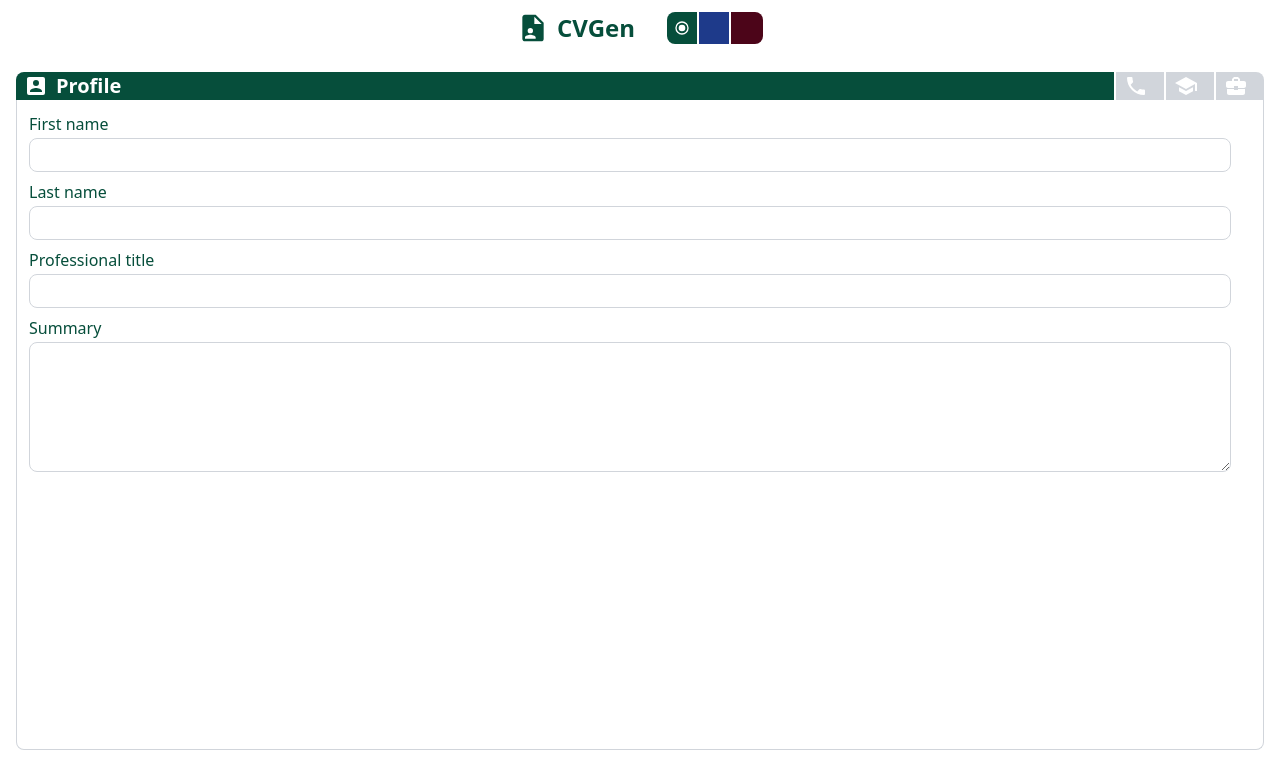
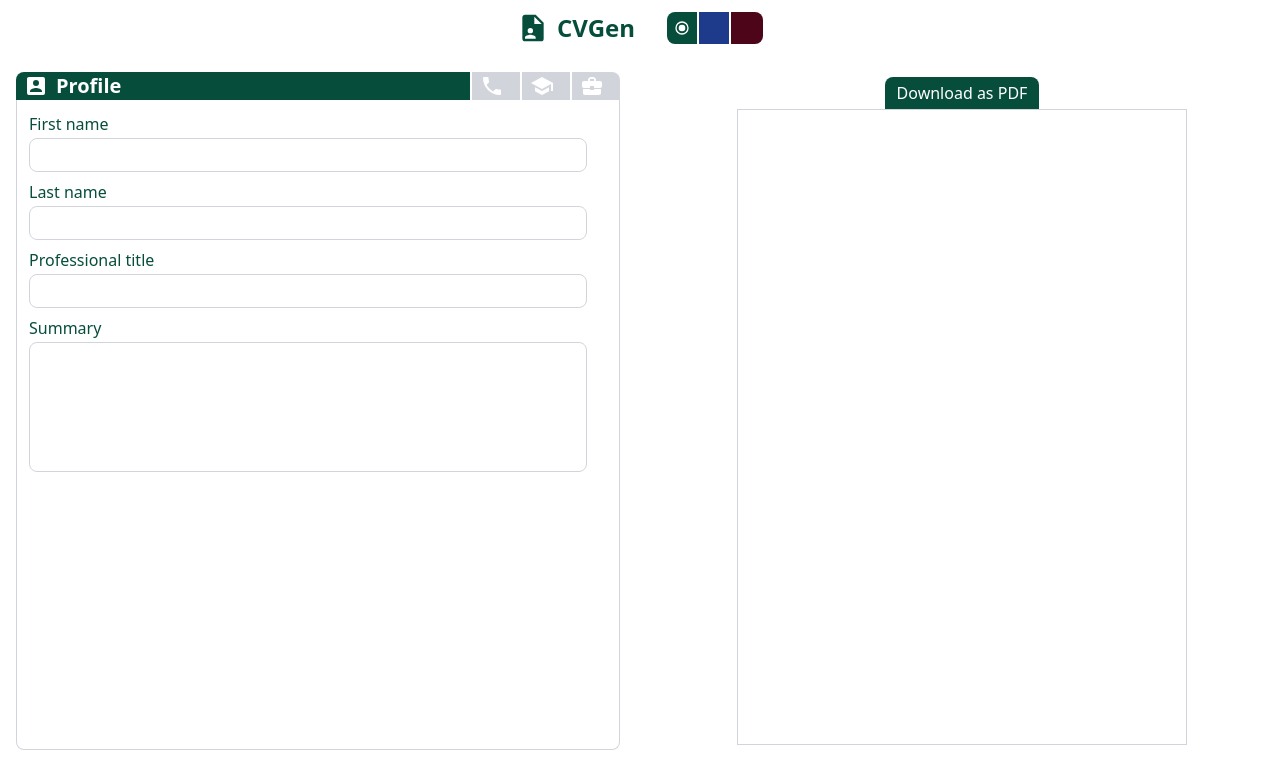
Before and after one commit to gofhilman/cv-application, a React (Vite) app: page / in a window 1280 px wide. Shown: the top 764 px of the page. Built offline with nearby package versions, Linux system fonts and the light colour scheme.

Commit message:
style: complete the responsive design

```diff
--- a/src/App.jsx
+++ b/src/App.jsx
@@ -26,8 +26,10 @@ export default function App() {
         colorState={colorState}
         setColorState={setColorState}
       />
-      <FormContainer formResult={formResult} setFormResult={setFormResult} />
-      <Preview formResult={formResult} />
+      <div className="lg:grid lg:grid-cols-2 self-stretch gap-x-10">
+        <FormContainer formResult={formResult} setFormResult={setFormResult} />
+        <Preview formResult={formResult} />
+      </div>
     </div>
   );
 }
--- a/src/components/Letter.jsx
+++ b/src/components/Letter.jsx
@@ -26,25 +26,23 @@ export default function Letter({ formResult }) {
   };
 
   return (
-    <div>
-      <div className="flex justify-center">
-        <button onClick={downloadPDF} className="rounded-t-lg px-3 py-1 font-medium">Download as PDF</button>
-      </div>
+    <div className="flex flex-col items-center">
+      <button onClick={downloadPDF} className="rounded-t-lg px-3 py-1 font-medium">Download as PDF</button>
       <article
         ref={contentRef}
-        className="h-[424px] w-[300px] border border-gray-300 p-4"
+        className="h-[424px] w-[300px] border border-gray-300 p-4 lg:h-[636px] lg:w-[450px]"
       >
         <header className="grid grid-cols-[3fr_2fr] gap-x-4">
           <div>
-            <h1 className="text-[15px]/5 font-bold text-[var(--theme-color)]">
+            <h1 className="text-[15px]/5 lg:text-[23px]/6 font-bold text-[var(--theme-color)]">
               {formResult["First name"]} {formResult["Last name"]}
             </h1>
-            <h2 className="text-[12px]/4 font-medium text-[var(--theme-color)]">
+            <h2 className="text-[12px]/4 lg:text-[18px]/5 font-medium text-[var(--theme-color)]">
               {formResult["Professional title"]}
             </h2>
-            <p className="my-0.5 text-[6px]">{formResult["Summary"]}</p>
+            <p className="my-0.5 text-[6px] lg:text-[9px]">{formResult["Summary"]}</p>
           </div>
-          <div className="contact self-center text-[6px]">
+          <div className="contact self-center text-[6px] lg:text-[9px]">
             <div>
               {formResult["Email"] && <img src={email} alt="Icon" />}
               <p>{formResult["Email"]}</p>
--- a/src/components/Preview.jsx
+++ b/src/components/Preview.jsx
@@ -21,12 +21,17 @@ export default function Preview(props) {
           <div className="rounded-lg bg-white p-4">
             <Letter {...props} />
             <div className="flex justify-end">
-              <button className="mt-2 rounded-lg px-3 py-1 font-medium" onClick={() => setDialogOpen(false)}>Close</button>
+              <button
+                className="mt-2 rounded-lg px-3 py-1 font-medium"
+                onClick={() => setDialogOpen(false)}
+              >
+                Close
+              </button>
             </div>
           </div>
         </div>
       )}
-      <div className="hidden lg:block">
+      <div className="hidden lg:block self-center">
         <Letter {...props} />
       </div>
     </>
--- a/src/styles/App.css
+++ b/src/styles/App.css
@@ -11,6 +11,9 @@
   input,
   textarea {
     @apply w-full rounded-lg border border-gray-300 px-2 py-1;
+  }
+  textarea {
+    @apply resize-none;
   }
   button {
     @apply bg-[var(--theme-color)] text-white;
--- a/src/styles/Letter.css
+++ b/src/styles/Letter.css
@@ -5,30 +5,30 @@
     @apply mt-1;
   }
   .section h3 {
-    @apply border-b text-[10px] font-medium text-[var(--theme-color)];
+    @apply border-b text-[10px] lg:text-[15px] font-medium text-[var(--theme-color)];
   }
   .section h4 {
-    @apply text-[10px]/3 font-semibold;
+    @apply text-[10px]/3 lg:text-[15px]/5 font-semibold;
   }
   .section h5 {
-    @apply text-[8px]/2;
+    @apply text-[8px]/2 lg:text-[12px]/3;
   }
   .section > article > div {
     @apply my-0.5 grid grid-flow-col grid-rows-[auto_auto];
   }
   .section > article > div > p {
-    @apply row-span-full self-center justify-self-end text-[8px];
+    @apply row-span-full self-center justify-self-end text-[8px] lg:text-[12px];
   }
   .section > article > p {
-    @apply text-[8px];
+    @apply text-[8px] lg:text-[12px];
   }
   .section ul {
-    @apply list-inside list-disc text-[7px];
+    @apply list-inside list-disc text-[7px] lg:text-[11px];
   }
   .contact > div {
     @apply flex items-center gap-x-1;
   }
   .contact img {
-    @apply w-2.5;
+    @apply w-2.5 lg:w-4;
   }
 }
```
